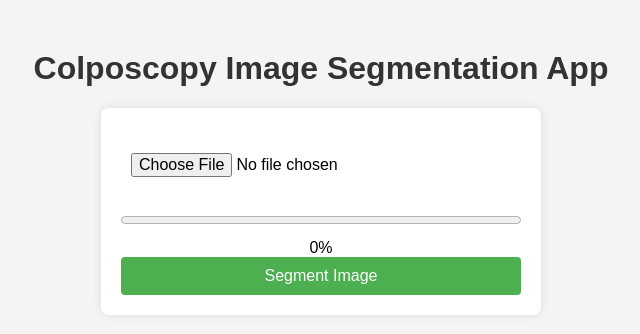
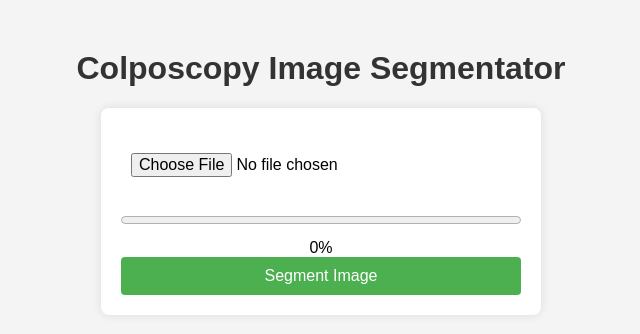
Before and after one commit to plateau11/colpoSegmentor, a Flask app: page / in a window 1280 px wide. Shown: the top 334 px of the page, without its empty margins (319-959 px from the left). Run offline with Flask 2, Linux system fonts and the light colour scheme; parts of the project's set-up code (start-up, migrations or seed data) failed here and were passed over.

Commit message:
Update index.html

```diff
--- a/templates/index.html
+++ b/templates/index.html
@@ -61,7 +61,7 @@
     </style>
 </head>
 <body>
-    <h1>Colposcopy Image Segmentation App</h1>
+    <h1>Colposcopy Image Segmentator</h1>
     <form id="uploadForm">
         <input type="file" id="fileInput" accept="image/*" required>
         <progress id="uploadProgress" value="0" max="100"></progress>
```
